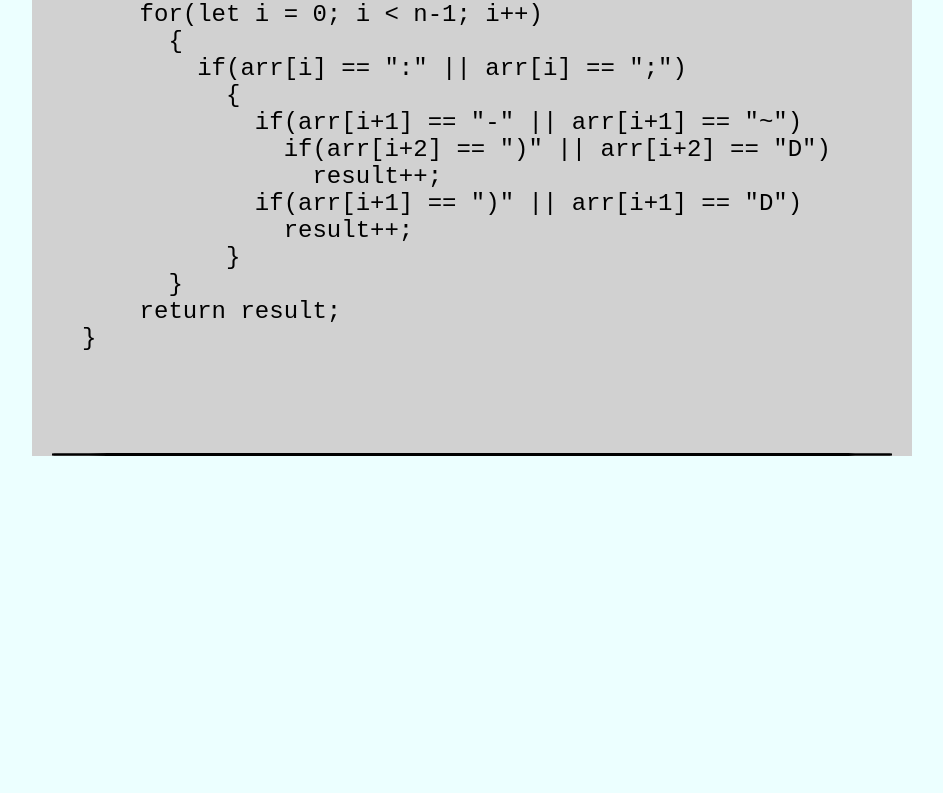
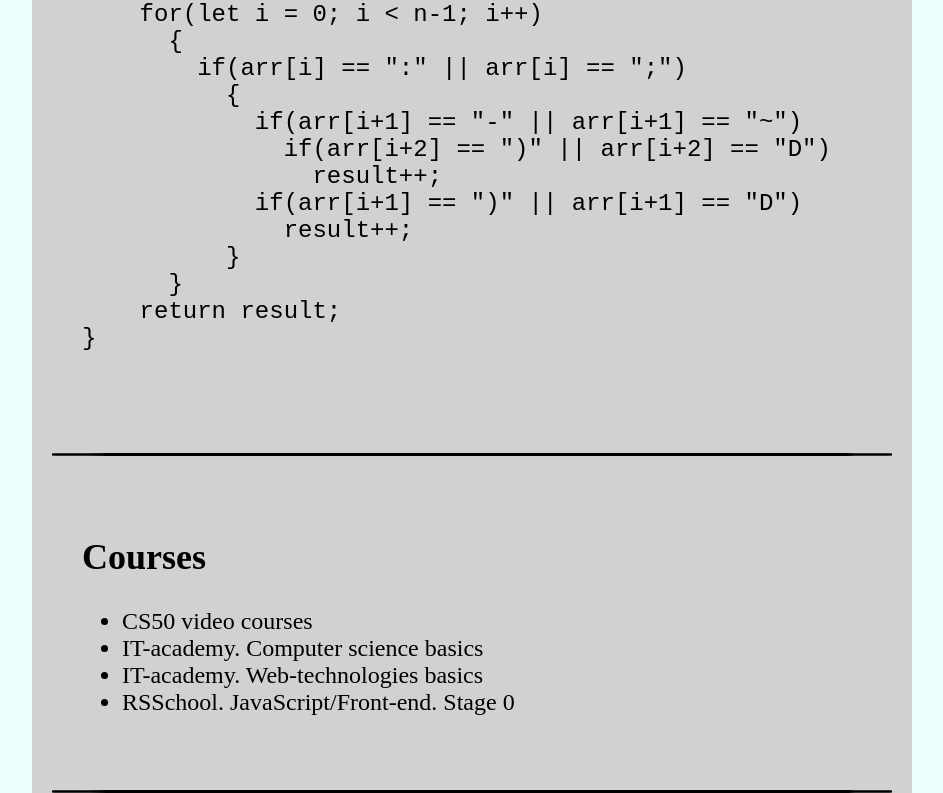
Before and after one commit to MaxMlechko/rsschool-cv, a plain HTML site: page index.html in a window 1280 px wide. Shown: the part 1571-2364 px from the top of the page, without its empty margins (168-1111 px from the left). Before the commit the page ends 2027 px from the top, so only its background shows below. Drawn offline with Linux system fonts and the light colour scheme.

Commit message:
feat: added courses section

```diff
--- a/index.html
+++ b/index.html
@@ -16,6 +16,7 @@
                 <li><a href="#about">About me</a></li>
                 <li><a href="#skills">Skills</a></li>
                 <li><a href="#code">Code example</a></li>
+                <li><a href="#courses">Courses</a></li>
             </ul>
         </nav>
     </header>
@@ -77,6 +78,16 @@ function countSmileys(arr) {
             </code>
         </section>
         <div class="line"></div>
+        <section class="courses" id="courses">
+            <h2>Courses</h2>
+            <ul>
+                <li>CS50 video courses</li>
+                <li>IT-academy. Computer science basics</li>
+                <li>IT-academy. Web-technologies basics</li>
+                <li>RSSchool. JavaScript/Front-end. Stage 0</li>
+            </ul>
+        </section>
+        <div class="line"></div>
     </div>
 </body>
 </html>
```
